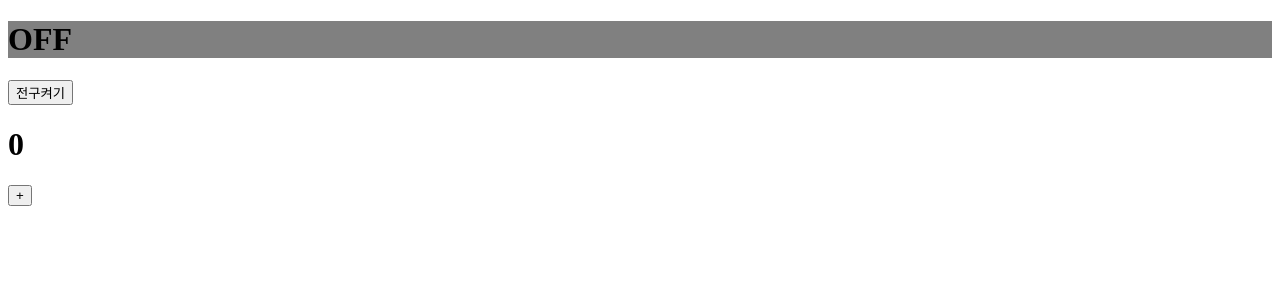
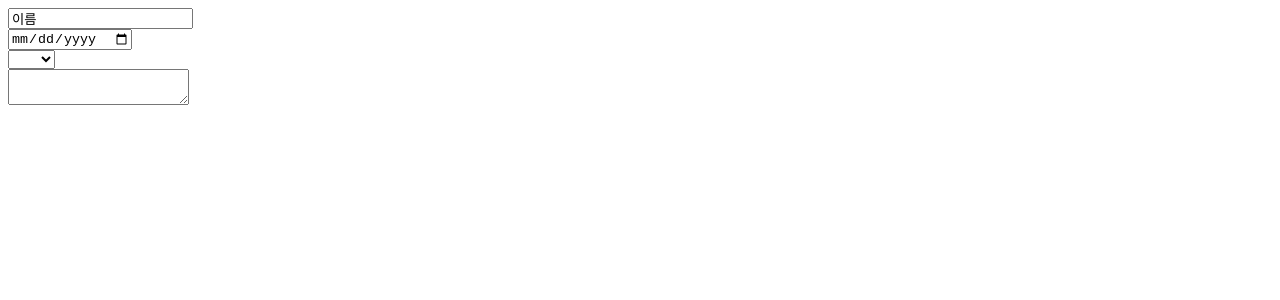
Before and after one commit to Lee-GiHeung/inflearn-react-basic, a React (Vite) app: page / in a window 1280 px wide. Shown: the top 300 px of the page. Built offline with nearby package versions, Linux system fonts and the light colour scheme; the HTML template or start-up script is replaced by a standard one.

Commit message:
State로 사용자 입력 관리하기1

```diff
--- a/src/App.jsx
+++ b/src/App.jsx
@@ -1,13 +1,11 @@
 import './App.css'
-import Bulb from './components/Bulb';
-import Counter from './components/Counter';
+import Register from './components/Register';
 
 // 부모
 function App() {
   return (
     <>
-      <Bulb />
-      <Counter />
+      <Register />
     </>
   );
 }
--- /dev/null
+++ b/src/components/Register.jsx
@@ -0,0 +1,67 @@
+import { useState } from "react";
+// 간단한 회원가입 폼
+// 1. 이름
+// 2. 생년월일
+// 3. 국적
+// 4. 자기소개
+
+const Register = () => {
+    const [name, setName] = useState("이름");
+    const [birth, setBirth] = useState("");
+    const [country, setCountry] = useState("");
+    const [bio, setBio] = useState("");
+
+    const onChangeName = (e) => {
+        setName(e.target.value);
+    };
+
+    const onChangeBirth = (e) => {
+        setBirth(e.target.value);
+    };
+
+    const onChangeCountry = (e) => {
+        setCountry(e.target.value);
+    };
+
+    const onChangeBio = (e) => {
+        setBio(e.target.value);
+    };
+
+    return (
+      <div>
+        <div>
+            <input
+                value={name}
+                onChange={onChangeName}
+                placeholder={"이름"}
+            />
+        </div>
+
+        <div>
+            <input
+                value={birth}
+                type="date"
+                onChange={onChangeBirth}
+            />
+            {birth}
+        </div>
+
+        <div>
+            <select value={country} onChange={onChangeCountry}>
+                <option></option>
+                <option value="KR">한국</option>
+                <option value="US">미국</option>
+                <option value="UK">영국</option>
+            </select>
+            {country}
+        </div>
+
+        <div>
+            <textarea value={bio} onChange={onChangeBio} />
+            {bio}
+        </div>
+      </div>
+    );
+};
+
+export default Register;
```
